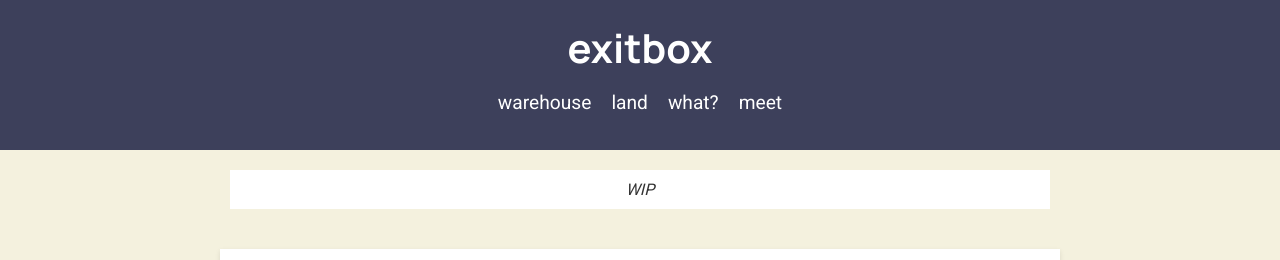
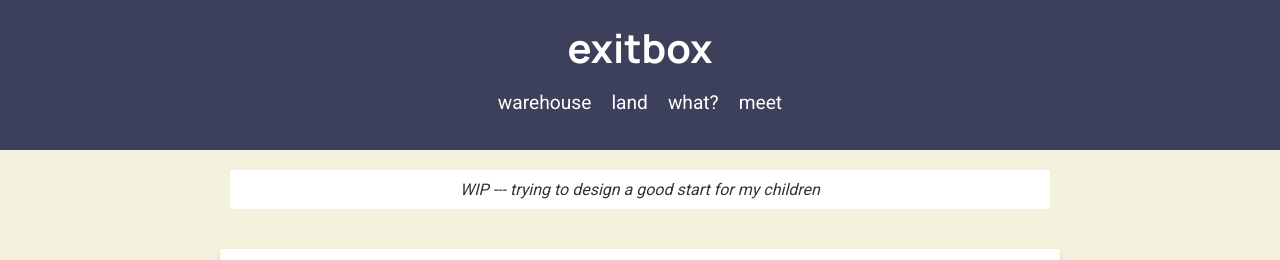
Before and after one commit to sylverwolphe/exit-box, a plain HTML site: page index.html in a window 1280 px wide. Shown: the top 260 px of the page. Drawn offline with Linux system fonts and the light colour scheme.

Commit message:
Update index.html

```diff
--- a/index.html
+++ b/index.html
@@ -132,7 +132,7 @@
         </ul>
     </div>
 
-    <div class="note">WIP</div>
+    <div class="note">WIP --- trying to design a good start for my children</div>
 
     <section id="warehouse">
         <div class="hero-image"></div>
```
